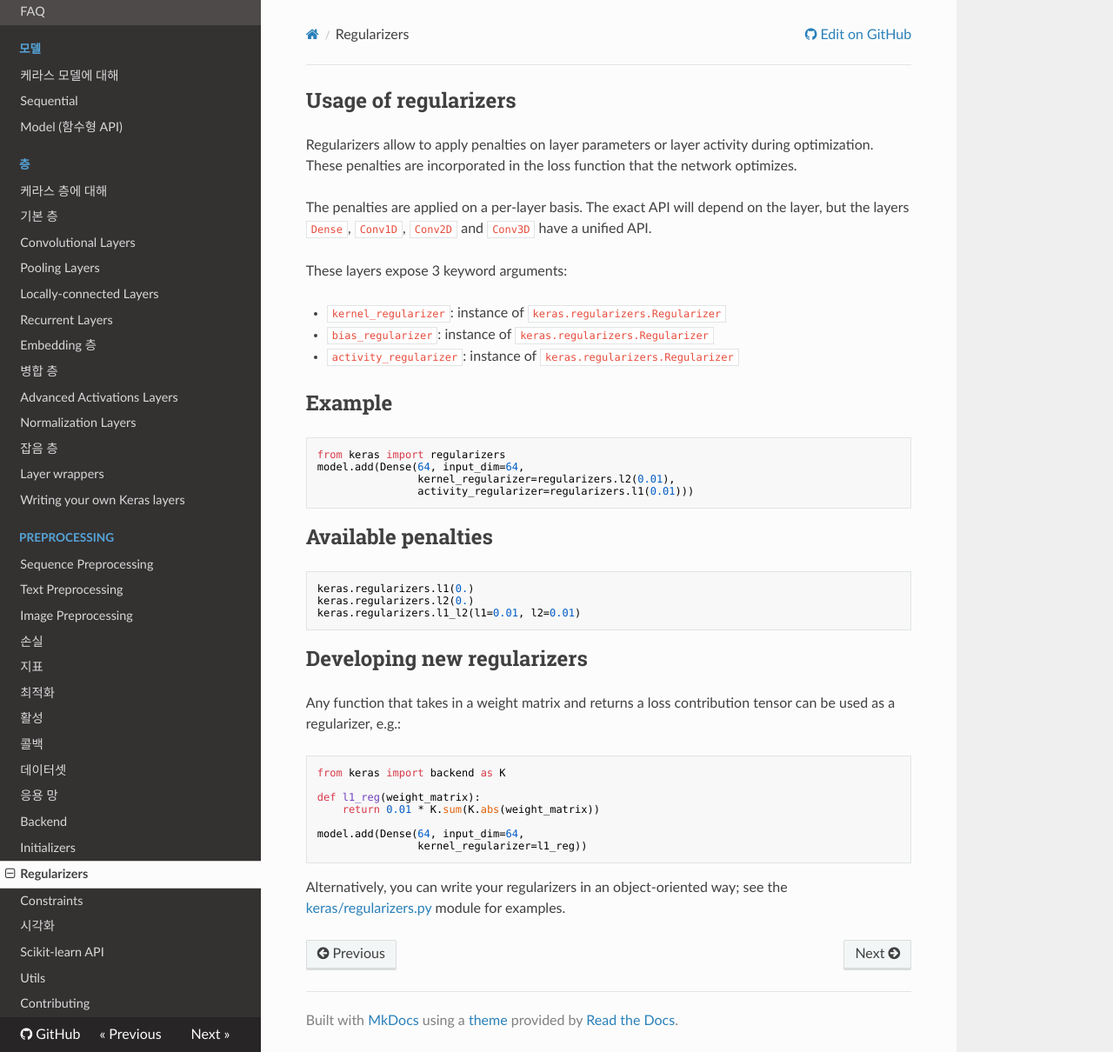
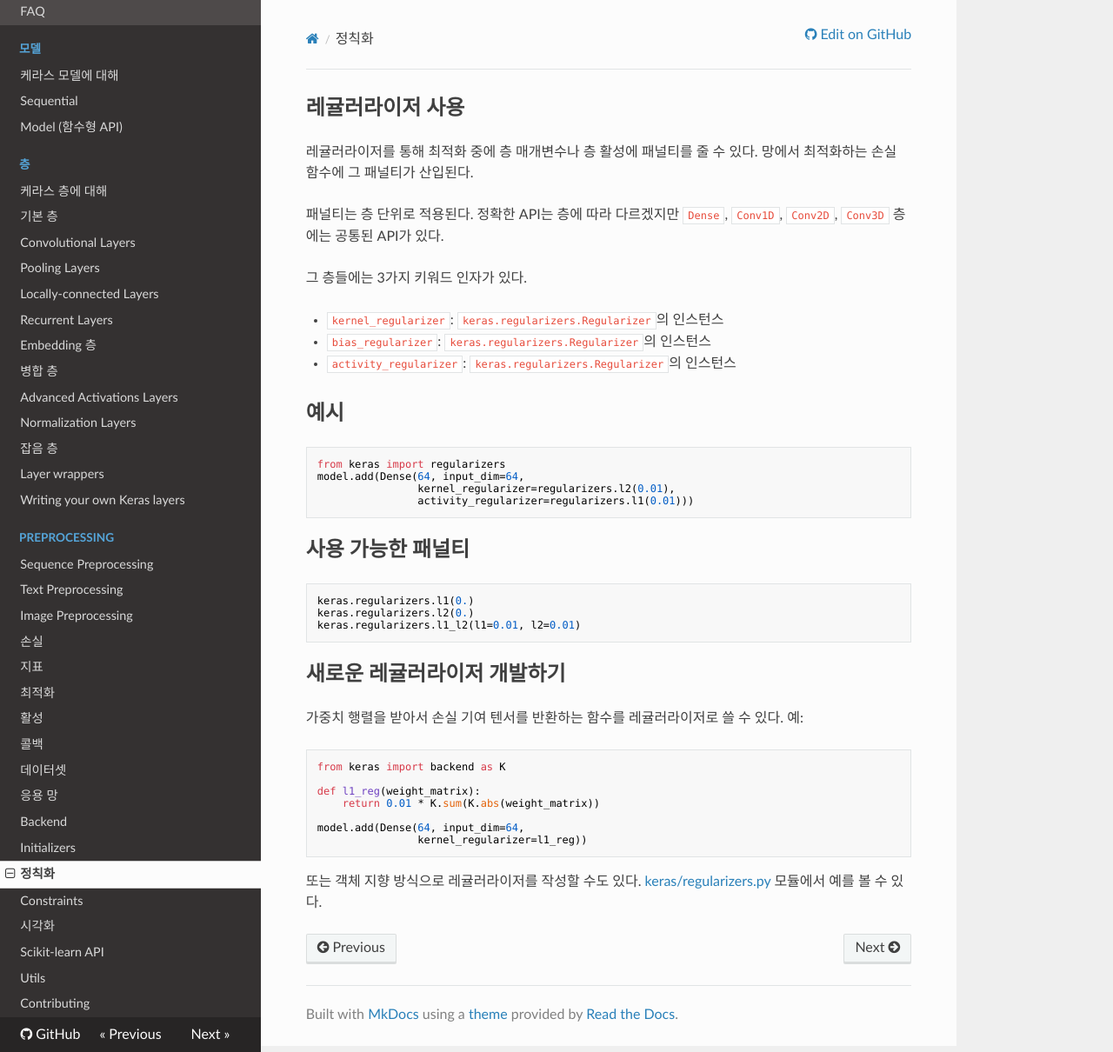
Before and after one commit to wariua/keras-docs-ko, an MkDocs documentation site: the page built from sources/regularizers.md, in a window 1280 px wide and 1210 px high. Shown: the whole window at 87% size. Built offline with MkDocs 1.6.1, drawn with Linux system fonts in a browser that asks for light colours; nearby versions of some CDN libraries; old or Windows-style settings are respelled for this version of MkDocs.

Commit message:
translated regularizers.md

````diff
--- a/mkdocs.yml
+++ b/mkdocs.yml
@@ -47,7 +47,7 @@ pages:
 - 응용 망: applications.md
 - Backend: backend.md
 - Initializers: initializers.md
-- Regularizers: regularizers.md
+- 정칙화: regularizers.md
 - Constraints: constraints.md
 - 시각화: visualization.md
 - Scikit-learn API: scikit-learn-api.md
--- a/sources/regularizers.md
+++ b/sources/regularizers.md
@@ -1,17 +1,17 @@
-## Usage of regularizers
+## 레귤러라이저 사용
 
-Regularizers allow to apply penalties on layer parameters or layer activity during optimization. These penalties are incorporated in the loss function that the network optimizes.
+레귤러라이저를 통해 최적화 중에 층 매개변수나 층 활성에 패널티를 줄 수 있다. 망에서 최적화하는 손실 함수에 그 패널티가 산입된다.
 
-The penalties are applied on a per-layer basis. The exact API will depend on the layer, but the layers `Dense`, `Conv1D`, `Conv2D` and `Conv3D` have a unified API.
+패널티는 층 단위로 적용된다. 정확한 API는 층에 따라 다르겠지만 `Dense`, `Conv1D`, `Conv2D`, `Conv3D` 층에는 공통된 API가 있다.
 
-These layers expose 3 keyword arguments:
+그 층들에는 3가지 키워드 인자가 있다.
 
-- `kernel_regularizer`: instance of `keras.regularizers.Regularizer`
-- `bias_regularizer`: instance of `keras.regularizers.Regularizer`
-- `activity_regularizer`: instance of `keras.regularizers.Regularizer`
+- `kernel_regularizer`: `keras.regularizers.Regularizer`의 인스턴스
+- `bias_regularizer`: `keras.regularizers.Regularizer`의 인스턴스
+- `activity_regularizer`: `keras.regularizers.Regularizer`의 인스턴스
 
 
-## Example
+## 예시
 
 ```python
 from keras import regularizers
@@ -20,7 +20,7 @@ model.add(Dense(64, input_dim=64,
                 activity_regularizer=regularizers.l1(0.01)))
 ```
 
-## Available penalties
+## 사용 가능한 패널티
 
 ```python
 keras.regularizers.l1(0.)
@@ -28,9 +28,9 @@ keras.regularizers.l2(0.)
 keras.regularizers.l1_l2(l1=0.01, l2=0.01)
 ```
 
-## Developing new regularizers
+## 새로운 레귤러라이저 개발하기
 
-Any function that takes in a weight matrix and returns a loss contribution tensor can be used as a regularizer, e.g.:
+가중치 행렬을 받아서 손실 기여 텐서를 반환하는 함수를 레귤러라이저로 쓸 수 있다. 예:
 
 ```python
 from keras import backend as K
@@ -42,5 +42,5 @@ model.add(Dense(64, input_dim=64,
                 kernel_regularizer=l1_reg))
 ```
 
-Alternatively, you can write your regularizers in an object-oriented way;
-see the [keras/regularizers.py](https://github.com/keras-team/keras/blob/master/keras/regularizers.py) module for examples.
+또는 객체 지향 방식으로 레귤러라이저를 작성할 수도 있다.
+[keras/regularizers.py](https://github.com/keras-team/keras/blob/master/keras/regularizers.py) 모듈에서 예를 볼 수 있다.
````
